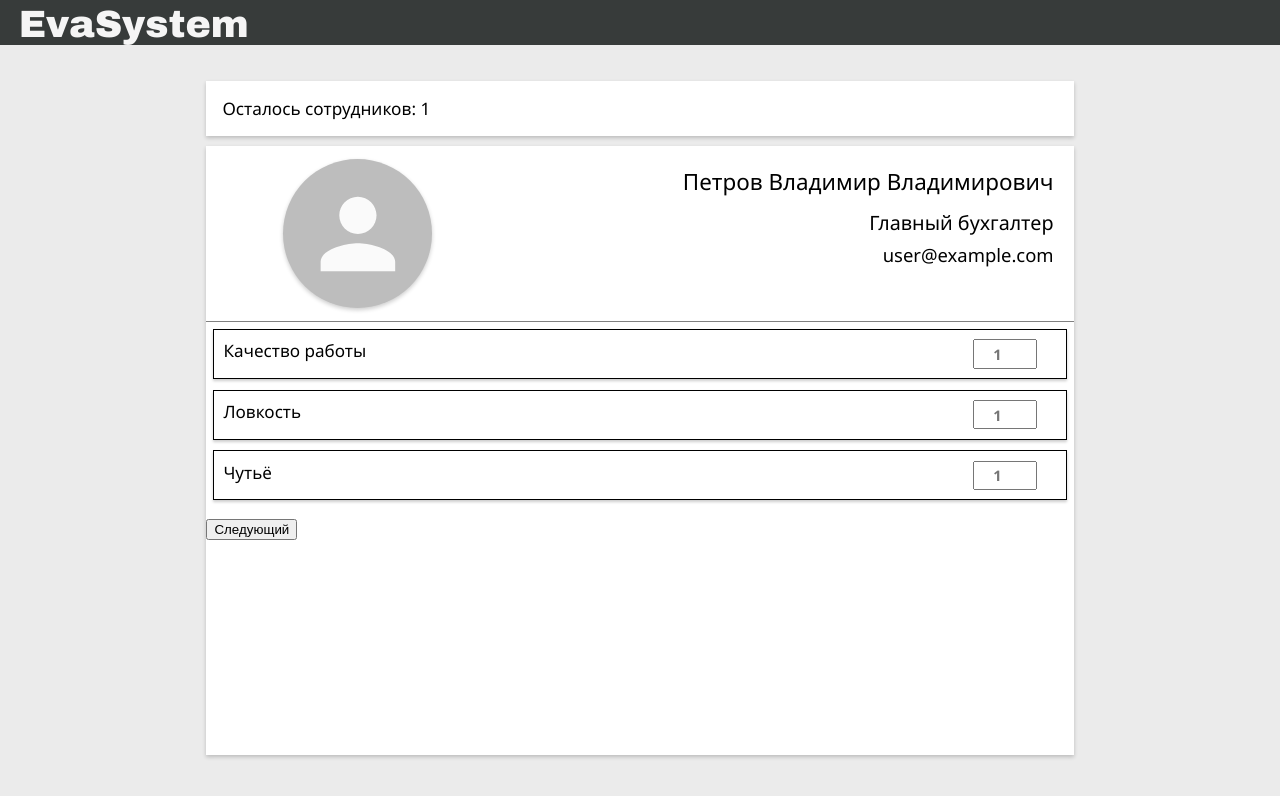
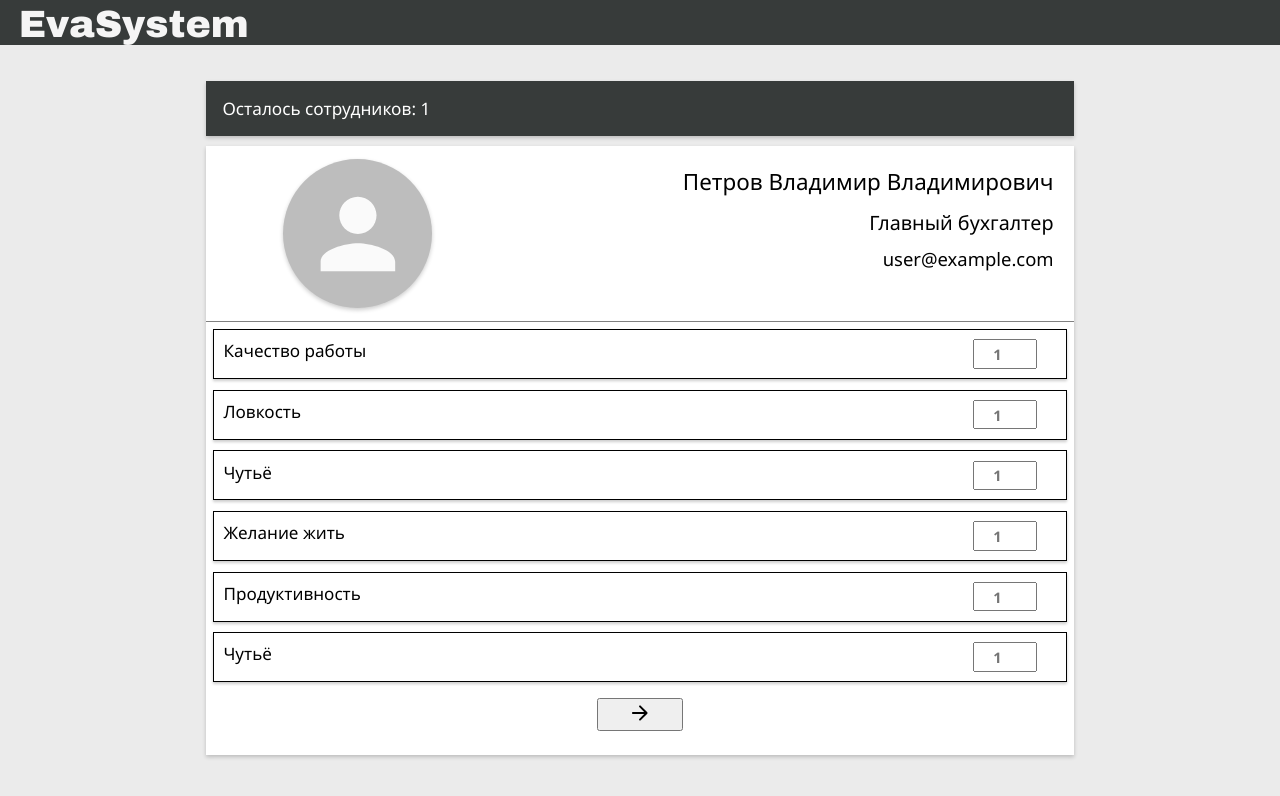
Before and after one commit to AltuninAndrew/EvaSystemClient, a React (Create React App) app: page /user/evaluation in a window 1280 px wide. Shown: the top 796 px of the page. Built offline with nearby package versions, Linux system fonts and the light colour scheme.

Commit message:
Implemented the final version of the layot of the evalution page

```diff
--- a/src/UserPages/EvaluationUserPage/EvaluationFormComponent/EvaluationFormComponent.jsx
+++ b/src/UserPages/EvaluationUserPage/EvaluationFormComponent/EvaluationFormComponent.jsx
@@ -2,8 +2,9 @@ import React from 'react';
 import classes from "./EvaluationFormComponent.module.css";
 import {Field, reduxForm, reset} from "redux-form";
 import {required} from "../../../Validators/validators";
+import ArrowForwardRoundedIcon from '@material-ui/icons/ArrowForwardRounded';
 
-let criterions = ["Качество работы", "Ловкость","Чутьё"];
+let criterions = ["Качество работы", "Ловкость","Чутьё","Желание жить", "Продуктивность","Чутьё","Желание жить", "Продуктивность"];
 
 const CriterionElement = (props) => {
     return (
@@ -34,7 +35,7 @@ const EvaluationForm = (props) =>{
                     {criterionElements}
                 </div>
                 <div>
-                    <button>Следующий</button>
+                    <button className={classes.next_btn}><ArrowForwardRoundedIcon/></button>
                 </div>
             </div>
         </form>
@@ -45,7 +46,7 @@ const afterSubmit = (result, dispatch) =>{
 
 };
 
-const EvaluationReduxForm = reduxForm({form: 'addCriterion', onSubmitSuccess: afterSubmit})(EvaluationForm);
+const EvaluationReduxForm = reduxForm({form: 'rateForm', onSubmitSuccess: afterSubmit})(EvaluationForm);
 
 
 const EvaluationFormComponent = () => {
--- a/src/UserPages/EvaluationUserPage/EvaluationFormComponent/EvaluationFormComponent.module.css
+++ b/src/UserPages/EvaluationUserPage/EvaluationFormComponent/EvaluationFormComponent.module.css
@@ -3,10 +3,18 @@
 }
 
 .criterions_wrapper{
+    display: block;
     padding: 5pt;
+    overflow: auto;
+    height: 350px;
+    -ms-overflow-style: none;
+    overflow: -moz-scrollbars-none;
+    margin-bottom: 1vw
 }
+.criterions_wrapper::-webkit-scrollbar { width: 0; }
 
 .crit_element_wrapper {
+    background-color: white;
     display: grid;
     grid-template-columns: 9fr 1fr;
     padding: 7pt;
@@ -28,3 +36,10 @@
     padding: 2pt;
     text-align: center;
 }
+
+
+.next_btn{
+    display: block;
+    margin: auto;
+    width: 10%;
+}
--- a/src/UserPages/EvaluationUserPage/EvaluationUserPage.module.css
+++ b/src/UserPages/EvaluationUserPage/EvaluationUserPage.module.css
@@ -9,7 +9,8 @@
 }
 
 .paper_1 {
-    background-color: white;
+    background-color: #373b3a;
+    color: white;
     box-shadow: 0 2px 4px rgba(0, 0, 0, .2);
     font-family: Segoe UI, Arial, sans-serif;
     font-size: calc(10pt + 0.3vw);
--- a/src/UserPages/EvaluationUserPage/FellowInfoComponent/FellowInfoComponent.module.css
+++ b/src/UserPages/EvaluationUserPage/FellowInfoComponent/FellowInfoComponent.module.css
@@ -28,7 +28,7 @@
 .position_txt{
     font-size: calc(10pt + 0.5vw);
     font-weight: lighter;
-    margin-bottom: 5pt;
+    margin-bottom: 8pt;
     text-align: right;
 }
 
```
